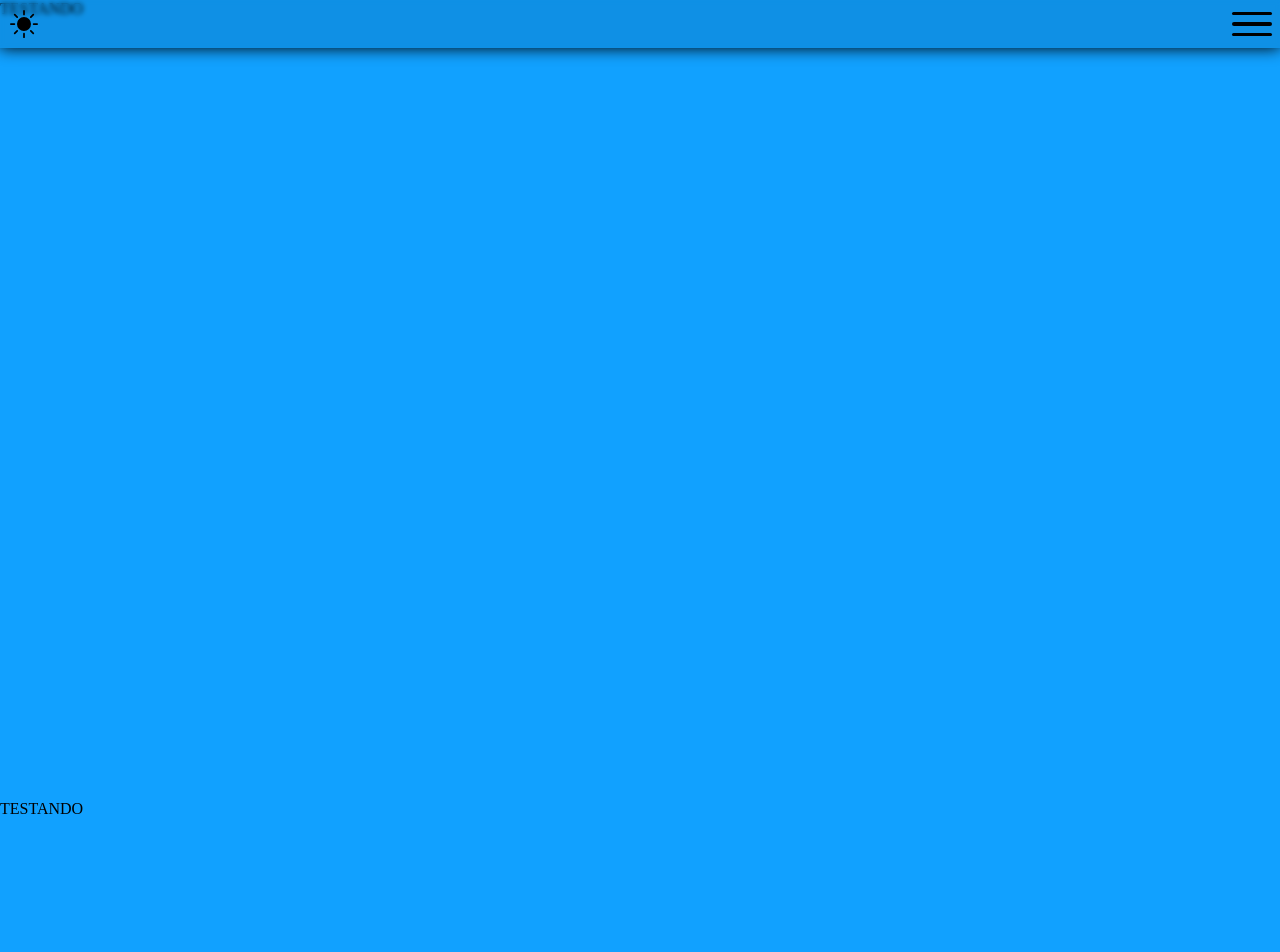
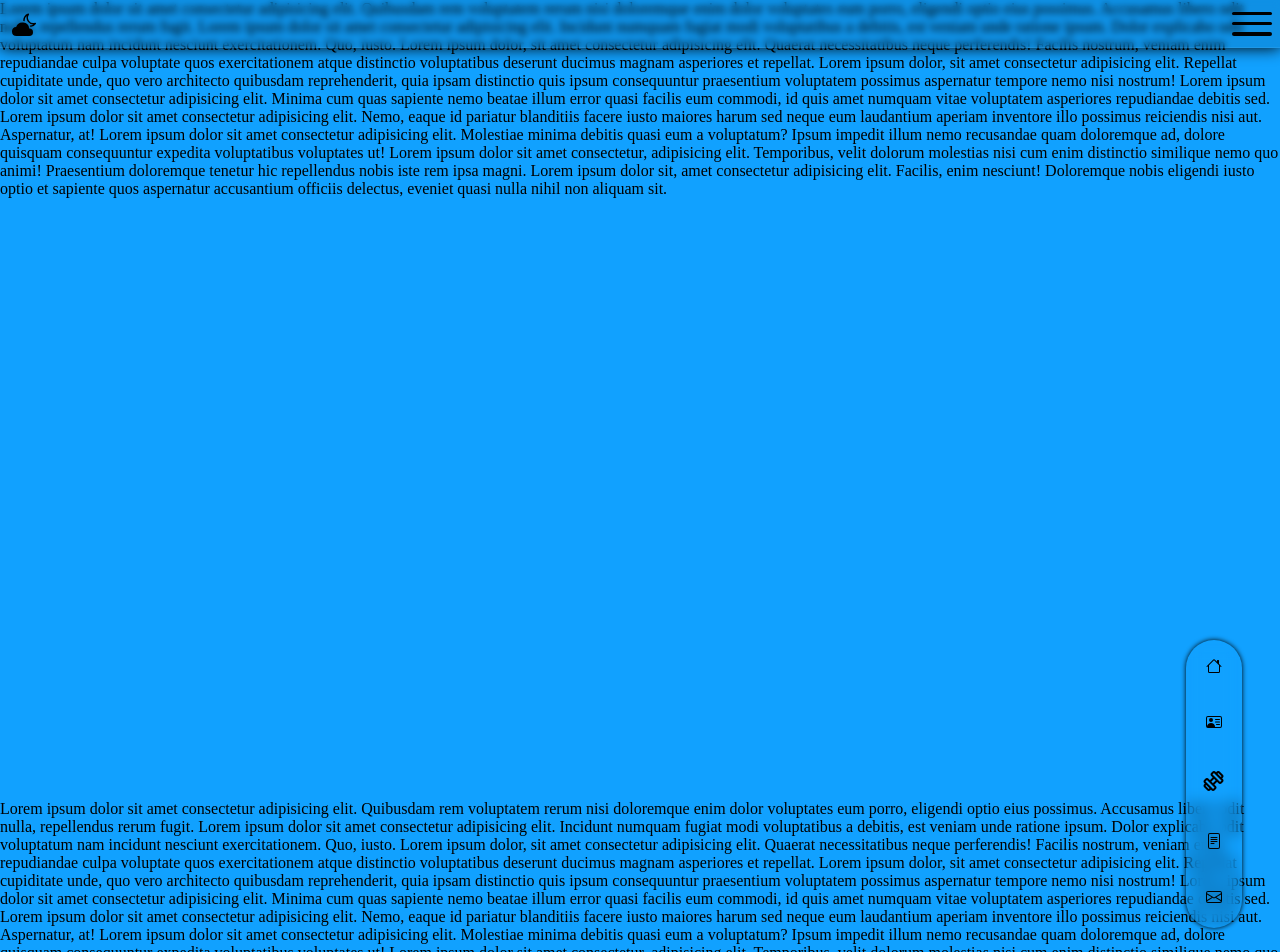
Before and after one commit to geilsonsrz/jordanio, a React (Vite) app: page / in a window 1280 px wide. Shown: the top 952 px of the page. Built offline with nearby package versions, Linux system fonts and the light colour scheme.

Commit message:
Criacao da estrutura do menu menor

```diff
--- a/src/App.jsx
+++ b/src/App.jsx
@@ -1,3 +1,4 @@
+import MenuMenor from './componentes/MenuMenor';
 import NavBar from './componentes/NavBar';
 import TelaInicial from './componentes/TelaInicial';
 
@@ -10,6 +11,7 @@ function App() {
   return (
     <>
       <NavBar />
+      <MenuMenor />
       <TelaInicial />
       <TelaInicial />
     </>
--- /dev/null
+++ b/src/componentes/MenuMenor/MenuMenor.scss
@@ -0,0 +1,23 @@
+// Ícone de exercício
+@import url('https://fonts.googleapis.com/css2?family=Material+Symbols+Outlined:opsz,wght,FILL,GRAD@20..48,100..700,0..1,-50..200&icon_names=exercise');
+
+
+.conteinerMenuMenor {
+    position: fixed;
+    display: flex;
+    flex-direction: column;
+    align-items: center;
+    justify-content: space-around;
+    right: 0;
+    margin-right: 3%;
+    margin-top: 50%;
+    width: 3.5rem;
+    height: 18rem;
+    border-radius: 5rem;
+    border-bottom: solid .1em transparent;
+    box-shadow: black 0em 0em 0.3em;
+    backdrop-filter: blur(.5em);
+    -webkit-backdrop-filter: blur(.3em);
+    transition: ease-in-out .7s;
+    transform: rotateY(0deg);
+}
--- /dev/null
+++ b/src/componentes/MenuMenor/index.jsx
@@ -0,0 +1,40 @@
+import './MenuMenor.scss'
+
+
+export default function MenuMenor() {
+    return (
+        <span className="conteinerMenuMenor">
+            <a className="itemMenuMenor">
+                <svg xmlns="http://www.w3.org/2000/svg" width="16" height="16" fill="currentColor" className="bi bi-house" viewBox="0 0 16 16">
+                <path d="M8.707 1.5a1 1 0 0 0-1.414 0L.646 8.146a.5.5 0 0 0 .708.708L2 8.207V13.5A1.5 1.5 0 0 0 3.5 15h9a1.5 1.5 0 0 0 1.5-1.5V8.207l.646.647a.5.5 0 0 0 .708-.708L13 5.793V2.5a.5.5 0 0 0-.5-.5h-1a.5.5 0 0 0-.5.5v1.293zM13 7.207V13.5a.5.5 0 0 1-.5.5h-9a.5.5 0 0 1-.5-.5V7.207l5-5z"/>
+                </svg>
+            </a>
+
+            <a className="itemMenuMenor">
+                <svg xmlns="http://www.w3.org/2000/svg" width="16" height="16" fill="currentColor" className="bi bi-person-vcard" viewBox="0 0 16 16">
+                <path d="M5 8a2 2 0 1 0 0-4 2 2 0 0 0 0 4m4-2.5a.5.5 0 0 1 .5-.5h4a.5.5 0 0 1 0 1h-4a.5.5 0 0 1-.5-.5M9 8a.5.5 0 0 1 .5-.5h4a.5.5 0 0 1 0 1h-4A.5.5 0 0 1 9 8m1 2.5a.5.5 0 0 1 .5-.5h3a.5.5 0 0 1 0 1h-3a.5.5 0 0 1-.5-.5"/>
+                <path d="M2 2a2 2 0 0 0-2 2v8a2 2 0 0 0 2 2h12a2 2 0 0 0 2-2V4a2 2 0 0 0-2-2zM1 4a1 1 0 0 1 1-1h12a1 1 0 0 1 1 1v8a1 1 0 0 1-1 1H8.96q.04-.245.04-.5C9 10.567 7.21 9 5 9c-2.086 0-3.8 1.398-3.984 3.181A1 1 0 0 1 1 12z"/>
+                </svg>
+            </a>
+
+            <a className="itemMenuMenor">
+                <span className="material-symbols-outlined">
+                exercise
+                </span>
+            </a>
+
+            <a className="itemMenuMenor">
+                <svg xmlns="http://www.w3.org/2000/svg" width="16" height="16" fill="currentColor" className="bi bi-file-text" viewBox="0 0 16 16">
+                <path d="M5 4a.5.5 0 0 0 0 1h6a.5.5 0 0 0 0-1zm-.5 2.5A.5.5 0 0 1 5 6h6a.5.5 0 0 1 0 1H5a.5.5 0 0 1-.5-.5M5 8a.5.5 0 0 0 0 1h6a.5.5 0 0 0 0-1zm0 2a.5.5 0 0 0 0 1h3a.5.5 0 0 0 0-1z"/>
+                <path d="M2 2a2 2 0 0 1 2-2h8a2 2 0 0 1 2 2v12a2 2 0 0 1-2 2H4a2 2 0 0 1-2-2zm10-1H4a1 1 0 0 0-1 1v12a1 1 0 0 0 1 1h8a1 1 0 0 0 1-1V2a1 1 0 0 0-1-1"/>
+                </svg>
+            </a>
+
+            <a className="itemMenuMenor">
+                <svg xmlns="http://www.w3.org/2000/svg" width="16" height="16" fill="currentColor" className="bi bi-envelope" viewBox="0 0 16 16">
+                <path d="M0 4a2 2 0 0 1 2-2h12a2 2 0 0 1 2 2v8a2 2 0 0 1-2 2H2a2 2 0 0 1-2-2zm2-1a1 1 0 0 0-1 1v.217l7 4.2 7-4.2V4a1 1 0 0 0-1-1zm13 2.383-4.708 2.825L15 11.105zm-.034 6.876-5.64-3.471L8 9.583l-1.326-.795-5.64 3.47A1 1 0 0 0 2 13h12a1 1 0 0 0 .966-.741M1 11.105l4.708-2.897L1 5.383z"/>
+                </svg>
+            </a>
+        </span>
+    )
+}
--- a/src/componentes/NavBar/NavBar.scss
+++ b/src/componentes/NavBar/NavBar.scss
@@ -7,11 +7,11 @@
     height: 3rem;
     width: 100%;
     padding: 0 .5rem;
-    // border-bottom: solid .1em black;
+    border-bottom: solid .1em #ffffff11;
     background-color: rgba(#000000,  0.1);
     box-shadow: black 0em 0em 1em;
-    backdrop-filter: blur(.15em);
-    -webkit-backdrop-filter: blur(.1em);
+    backdrop-filter: blur(.2em);
+    -webkit-backdrop-filter: blur(.3em);
     z-index: 1000;
 }
 
@@ -21,6 +21,11 @@
     justify-content: center;
     width: 2rem;
     height: 2rem;
+
+    svg {
+        width: 1.5rem;
+        height: 1.5rem;
+    }
 }
 
 
--- a/src/componentes/NavBar/index.jsx
+++ b/src/componentes/NavBar/index.jsx
@@ -1,42 +1,54 @@
-import './NavBar.scss';
-import { useState } from 'react';
+import './NavBar.scss'
+import { useState } from 'react'
 
+// Função para alternar duas classes em um elemento
 function mudarClasseTema(element, classe1, classe2) {
-    element.classList.toggle(classe1);
-    element.classList.toggle(classe2);
+    element.classList.toggle(classe1)
+    element.classList.toggle(classe2)
 }
 
+// Função para ativar o menu
 function fMenu() {
-    document.getElementById('botaoMenu').classList.toggle('menuAtivo');
+    document.getElementById('botaoMenu').classList.toggle('menuAtivo')
 }
 
+
+// Função principal da barra de navegação
 export default function NavBar() {
-    const [tema, setTema] = useState('tema1'); // Estado para armazenar o tema atual
 
+    // Estado atual
+    const [tema, setTema] = useState('tema1')
+
+    // Mudar o tema
     function mudarTema() {
-        const root = document.getElementById('root');
+        const root = document.getElementById('root')
 
         // Alterna as classes no elemento root
-        mudarClasseTema(root, 'tema1', 'tema2');
+        mudarClasseTema(root, 'tema1', 'tema2')
 
         // Atualiza o estado com o tema atual
-        setTema(root.classList.contains('tema1') ? 'tema1' : 'tema2');
+        setTema(root.classList.contains('tema1') ? 'tema1' : 'tema2')
     }
 
     return (
         <span className="navBar">
             <span className="botaoTema" onClick={mudarTema}>
+
+                {/* Condicional para mudar o tema */}
                 {tema === 'tema1' ? (
-                    <svg xmlns="http://www.w3.org/2000/svg" width="28" height="28" fill="currentColor" className="bi bi-sun-fill" viewBox="0 0 16 16">
-                        <path d="M8 12a4 4 0 1 0 0-8 4 4 0 0 0 0 8M8 0a.5.5 0 0 1 .5.5v2a.5.5 0 0 1-1 0v-2A.5.5 0 0 1 8 0m0 13a.5.5 0 0 1 .5.5v2a.5.5 0 0 1-1 0v-2A.5.5 0 0 1 8 13m8-5a.5.5 0 0 1-.5.5h-2a.5.5 0 0 1 0-1h2a.5.5 0 0 1 .5.5M3 8a.5.5 0 0 1-.5.5h-2a.5.5 0 0 1 0-1h2A.5.5 0 0 1 3 8m10.657-5.657a.5.5 0 0 1 0 .707l-1.414 1.415a.5.5 0 1 1-.707-.708l1.414-1.414a.5.5 0 0 1 .707 0m-9.193 9.193a.5.5 0 0 1 0 .707L3.05 13.657a.5.5 0 0 1-.707-.707l1.414-1.414a.5.5 0 0 1 .707 0m9.193 2.121a.5.5 0 0 1-.707 0l-1.414-1.414a.5.5 0 0 1 .707-.707l1.414 1.414a.5.5 0 0 1 0 .707M4.464 4.465a.5.5 0 0 1-.707 0L2.343 3.05a.5.5 0 1 1 .707-.707l1.414 1.414a.5.5 0 0 1 0 .708"/>
-                    </svg>
+                <svg xmlns="http://www.w3.org/2000/svg" width="16" height="16" fill="currentColor" className="bi bi-cloud-moon-fill" viewBox="0 0 16 16">
+                    <path d="M11.473 11a4.5 4.5 0 0 0-8.72-.99A3 3 0 0 0 3 16h8.5a2.5 2.5 0 0 0 0-5z"/>
+                    <path d="M11.286 1.778a.5.5 0 0 0-.565-.755 4.595 4.595 0 0 0-3.18 5.003 5.5 5.5 0 0 1 1.055.209A3.6 3.6 0 0 1 9.83 2.617a4.593 4.593 0 0 0 4.31 5.744 3.58 3.58 0 0 1-2.241.634q.244.477.394 1a4.59 4.59 0 0 0 3.624-2.04.5.5 0 0 0-.565-.755 3.593 3.593 0 0 1-4.065-5.422z"/>
+                </svg>
                 ) : (
-                    <svg xmlns="http://www.w3.org/2000/svg" width="26" height="26" fill="currentColor" className="bi bi-moon-fill" viewBox="0 0 16 16">
-                        <path d="M6 .278a.77.77 0 0 1 .08.858 7.2 7.2 0 0 0-.878 3.46c0 4.021 3.278 7.277 7.318 7.277q.792-.001 1.533-.16a.79.79 0 0 1 .81.316.73.73 0 0 1-.031.893A8.35 8.35 0 0 1 8.344 16C3.734 16 0 12.286 0 7.71 0 4.266 2.114 1.312 5.124.06A.75.75 0 0 1 6 .278"/>
-                    </svg>
+                <svg xmlns="http://www.w3.org/2000/svg" width="16" height="16" fill="currentColor" className="bi bi-cloud-sun-fill" viewBox="0 0 16 16">
+                    <path d="M11.473 11a4.5 4.5 0 0 0-8.72-.99A3 3 0 0 0 3 16h8.5a2.5 2.5 0 0 0 0-5z"/>
+                    <path d="M10.5 1.5a.5.5 0 0 0-1 0v1a.5.5 0 0 0 1 0zm3.743 1.964a.5.5 0 1 0-.707-.707l-.708.707a.5.5 0 0 0 .708.708zm-7.779-.707a.5.5 0 0 0-.707.707l.707.708a.5.5 0 1 0 .708-.708zm1.734 3.374a2 2 0 1 1 3.296 2.198q.3.423.516.898a3 3 0 1 0-4.84-3.225q.529.017 1.028.129m4.484 4.074c.6.215 1.125.59 1.522 1.072a.5.5 0 0 0 .039-.742l-.707-.707a.5.5 0 0 0-.854.377M14.5 6.5a.5.5 0 0 0 0 1h1a.5.5 0 0 0 0-1z"/>
+                </svg>
                 )}
             </span>
 
+            {/* ìcone do menu - Tamanho até tablet AINDA NÃO CONFIGURADO A RESPONSIVIDADE */}
             <span id="botaoMenu" className="botaoMenu" onClick={fMenu}>
                 <span className="linha linha01" />
                 <span className="linha linha02" />
--- a/src/componentes/TelaInicial/index.jsx
+++ b/src/componentes/TelaInicial/index.jsx
@@ -5,7 +5,15 @@ export default function TelaInicial() {
 
     return (
         <span className="tela telaInicial">
-            TESTANDO
+            Lorem ipsum dolor sit amet consectetur adipisicing elit. Quibusdam rem voluptatem rerum nisi doloremque enim dolor voluptates eum porro, eligendi optio eius possimus. Accusamus libero odit nulla, repellendus rerum fugit.
+            Lorem ipsum dolor sit amet consectetur adipisicing elit. Incidunt numquam fugiat modi voluptatibus a debitis, est veniam unde ratione ipsum. Dolor explicabo odit voluptatum nam incidunt nesciunt exercitationem. Quo, iusto.
+            Lorem ipsum dolor, sit amet consectetur adipisicing elit. Quaerat necessitatibus neque perferendis! Facilis nostrum, veniam enim repudiandae culpa voluptate quos exercitationem atque distinctio voluptatibus deserunt ducimus magnam asperiores et repellat.
+            Lorem ipsum dolor, sit amet consectetur adipisicing elit. Repellat cupiditate unde, quo vero architecto quibusdam reprehenderit, quia ipsam distinctio quis ipsum consequuntur praesentium voluptatem possimus aspernatur tempore nemo nisi nostrum!
+            Lorem ipsum dolor sit amet consectetur adipisicing elit. Minima cum quas sapiente nemo beatae illum error quasi facilis eum commodi, id quis amet numquam vitae voluptatem asperiores repudiandae debitis sed.
+            Lorem ipsum dolor sit amet consectetur adipisicing elit. Nemo, eaque id pariatur blanditiis facere iusto maiores harum sed neque eum laudantium aperiam inventore illo possimus reiciendis nisi aut. Aspernatur, at!
+            Lorem ipsum dolor sit amet consectetur adipisicing elit. Molestiae minima debitis quasi eum a voluptatum? Ipsum impedit illum nemo recusandae quam doloremque ad, dolore quisquam consequuntur expedita voluptatibus voluptates ut!
+            Lorem ipsum dolor sit amet consectetur, adipisicing elit. Temporibus, velit dolorum molestias nisi cum enim distinctio similique nemo quo animi! Praesentium doloremque tenetur hic repellendus nobis iste rem ipsa magni.
+            Lorem ipsum dolor sit, amet consectetur adipisicing elit. Facilis, enim nesciunt! Doloremque nobis eligendi iusto optio et sapiente quos aspernatur accusantium officiis delectus, eveniet quasi nulla nihil non aliquam sit.
         </span>
     )
 }
```
